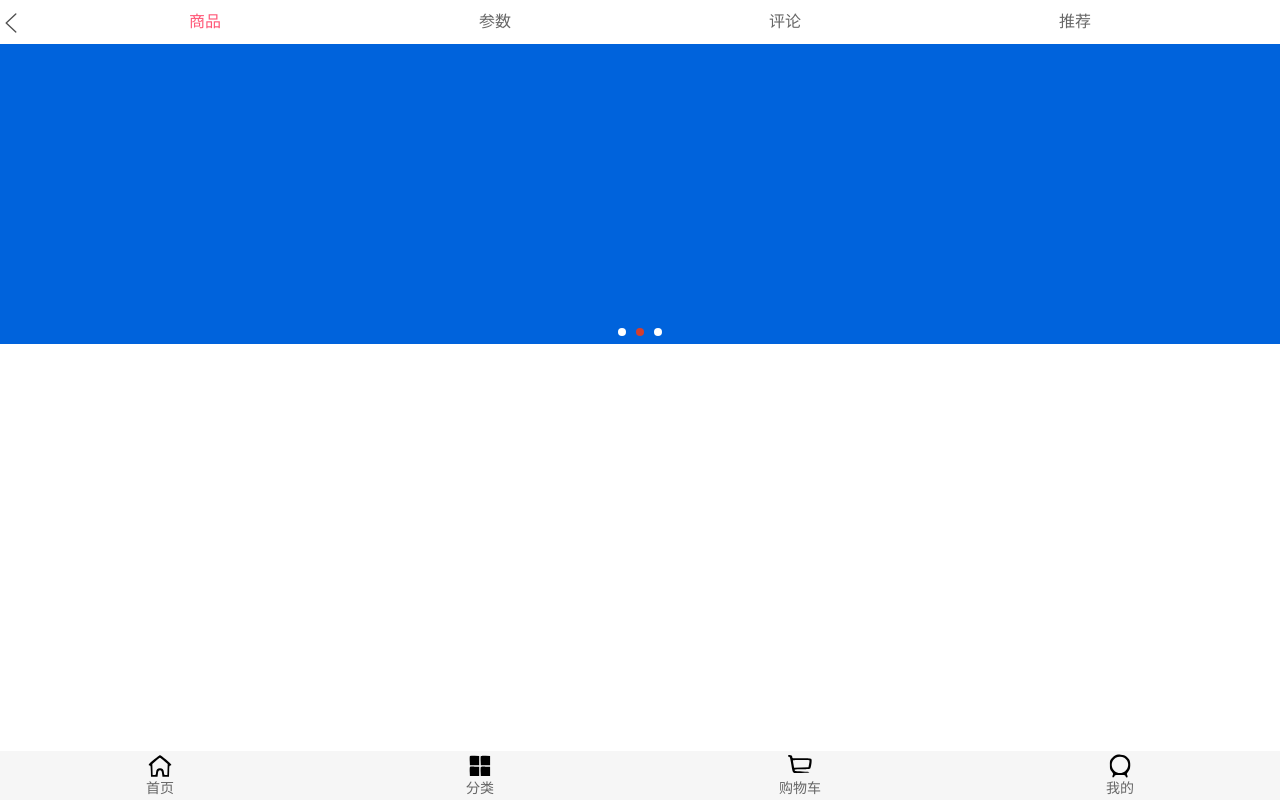
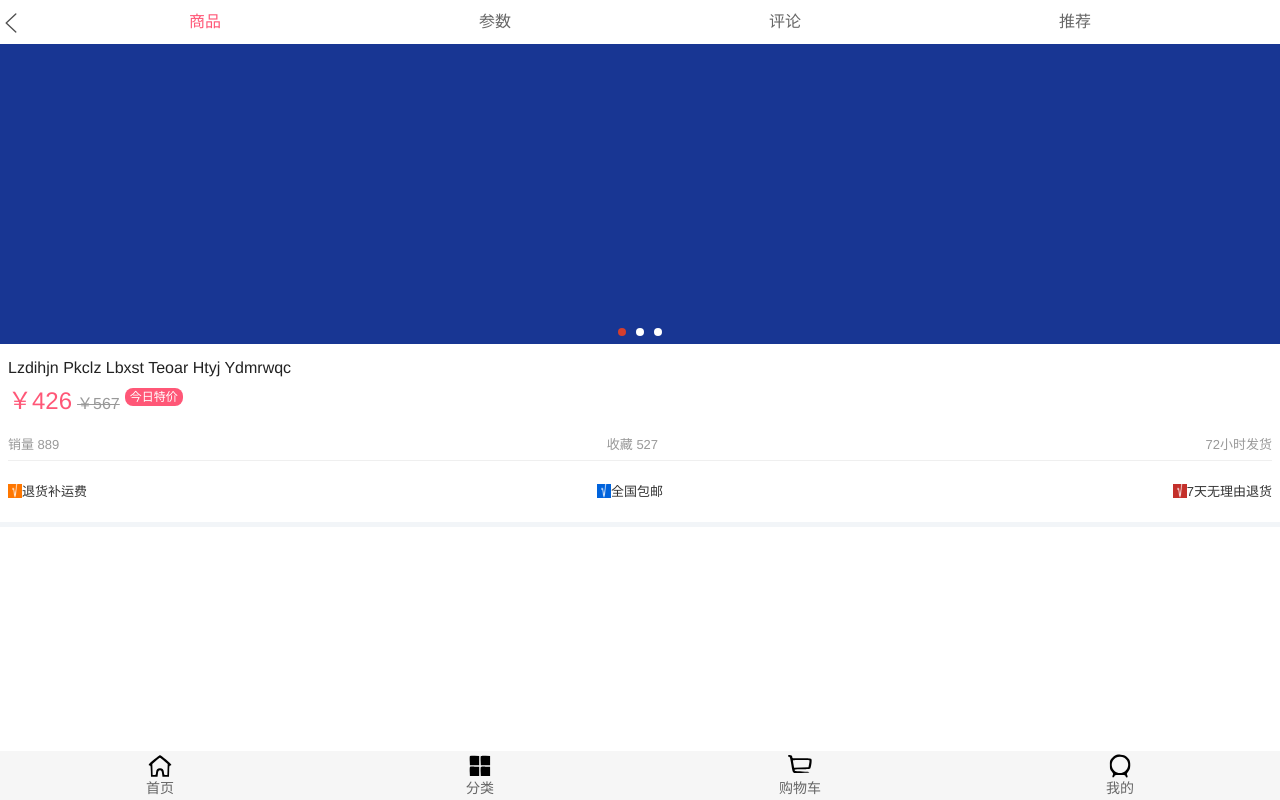
Before and after one commit to dhdonghua/supermall, a Vue app: page /detail/1 in a window 1280 px wide. Built offline with nearby package versions, Linux system fonts and the light colour scheme.

Commit message:
新增商品详情页，商品信息组件

```diff
--- a/src/mockjs/index.js
+++ b/src/mockjs/index.js
@@ -66,7 +66,29 @@ Mock.mock(RegExp(baseURL + '/detail.*'), (options) => {
     'id': iid,
     'result': {
       'itemInfo': {
-        'topImage|1-10': ['@dataImage("320x300", "商品")']
+        'topImage|1-10': ['@dataImage("320x300", "商品")'],
+        'title': '@title',
+        'desc': '@sentence',
+        'oldPrice': '@integer(0, 1000)',
+        'price': '@integer(0, @oldPrice)',
+        'discountDesc|1': ['今日特价', '折扣价', '优惠价'],
+        'highNowPrice': ''
+      },
+      'columns': ['@integer(0, 1000)', '@integer(0, 1000)'],
+      'shopInfo' : {
+        'services' : [{
+          'icon': Random.dataImage('20x10', '√'),
+          'name': '退货补运费'
+        },{
+          'icon': Random.dataImage('20x10', '√'),
+          'name': '全国包邮'
+        },{
+          'icon': Random.dataImage('20x10', '√'),
+          'name': '7天无理由退货'
+        },{
+          'icon': Random.dataImage('20x10', '√'),
+          'name': '72小时发货'
+        }]
       },
       'price': Random.integer(0, 1000),
       'cfav': Random.integer(0, 1000),
--- a/src/network/detail.js
+++ b/src/network/detail.js
@@ -8,3 +8,17 @@ export function getDetail(iid) {
     }
   })
 }
+
+
+export class Goods {
+  constructor(itemInfo, columns, services) {
+    this.title = itemInfo.title;
+    this.desc = itemInfo.desc;
+    this.newPrice = itemInfo.price;
+    this.oldPrice = itemInfo.oldPrice;
+    this.discount = itemInfo.discountDesc;
+    this.columns = columns;
+    this.services = services;
+    this.nowPrice = itemInfo.highNowPrice;
+  }
+}
--- a/src/views/detail/Detail.vue
+++ b/src/views/detail/Detail.vue
@@ -2,22 +2,26 @@
   <div>
     <detail-nav-bar />
     <detail-swiper :topImages="topImages" />
+    <detail-base-info :goodsItem="goodsItem"/>
   </div>
 </template>
 
 <script>
 import DetailNavBar from "./childComps/DetailNavBar.vue";
 import DetailSwiper from "./childComps/DetailSwiper.vue";
+import DetailBaseInfo from './childComps/DetailBaseInfo.vue';
 
-import { getDetail } from "network/detail";
+import { getDetail, Goods } from "network/detail";
+
 
 export default {
   name: "Detail",
-  components: { DetailNavBar, DetailSwiper },
+  components: { DetailNavBar, DetailSwiper, DetailBaseInfo },
   data() {
     return {
       iid: null,
       topImages: [],
+      goodsItem: {},
     };
   },
   created() {
@@ -31,7 +35,9 @@ export default {
     getDetailData(iid) {
       getDetail(iid).then((res) => {
         console.log(res);
-        this.topImages = res.result.itemInfo.topImage;
+        const results = res.result
+        this.topImages = results.itemInfo.topImage;
+        this.goodsItem = new Goods(results.itemInfo, results.columns, results.shopInfo.services)
       });
     },
   },
--- /dev/null
+++ b/src/views/detail/childComps/DetailBaseInfo.vue
@@ -0,0 +1,100 @@
+<template>
+  <div v-if="Object.keys(goodsItem).length !== 0" class="base-info">
+    <div class="info-title">{{ goodsItem.title }}</div>
+    <div class="info-price">
+      <span class="n-price">￥{{ goodsItem.newPrice }}</span>
+      <span class="o-price">￥{{ goodsItem.oldPrice }}</span>
+      <span class="discount">{{ goodsItem.discount }}</span>
+    </div>
+    <div class="info-other">
+      <span>销量 {{ goodsItem.columns[0] }}</span>
+      <span>收藏 {{ goodsItem.columns[1] }}</span>
+      <span>{{ goodsItem.services[goodsItem.services.length - 1].name }}</span>
+    </div>
+    <div class="info-service">
+      <span class="info-service-item" v-for="index in goodsItem.services.length - 1" :key="index">
+        <img :src="goodsItem.services[index - 1].icon" />
+        <span>{{ goodsItem.services[index - 1].name }}</span>
+      </span>
+    </div>
+  </div>
+</template>
+
+<script>
+export default {
+  name: "DetailBaseInfo",
+  props: {
+    goodsItem: {
+      type: Object,
+    },
+  },
+};
+</script>
+
+<style scoped>
+.base-info {
+  margin-top: 15px;
+  padding: 0 8px;
+  color: #999;
+  border-bottom: 5px solid #f2f5f8;
+}
+
+.info-title {
+  color: #222;
+}
+
+.info-price {
+  margin-top: 10px;
+}
+
+.info-price .n-price {
+  font-size: 24px;
+  color: var(--color-high-text);
+}
+
+.info-price .o-price {
+  font-size: 16px;
+  margin-left: 5px;
+  text-decoration: line-through;
+}
+
+.info-price .discount {
+  font-size: 12px;
+  padding: 2px 5px;
+  color: #fff;
+  background-color: var(--color-high-text);
+  border-radius: 8px;
+  margin-left: 5px;
+
+  /*让元素上浮一些: 使用相对定位即可*/
+  position: relative;
+  top: -8px;
+}
+
+.info-other {
+  margin-top: 15px;
+  line-height: 30px;
+  display: flex;
+  font-size: 13px;
+  border-bottom: 1px solid rgba(100, 100, 100, 0.1);
+  justify-content: space-between;
+}
+
+.info-service {
+  display: flex;
+  justify-content: space-between;
+  line-height: 60px;
+}
+
+.info-service-item img {
+  width: 14px;
+  height: 14px;
+  position: relative;
+  top: 2px;
+}
+
+.info-service-item span {
+  font-size: 13px;
+  color: #333;
+}
+</style>
```
